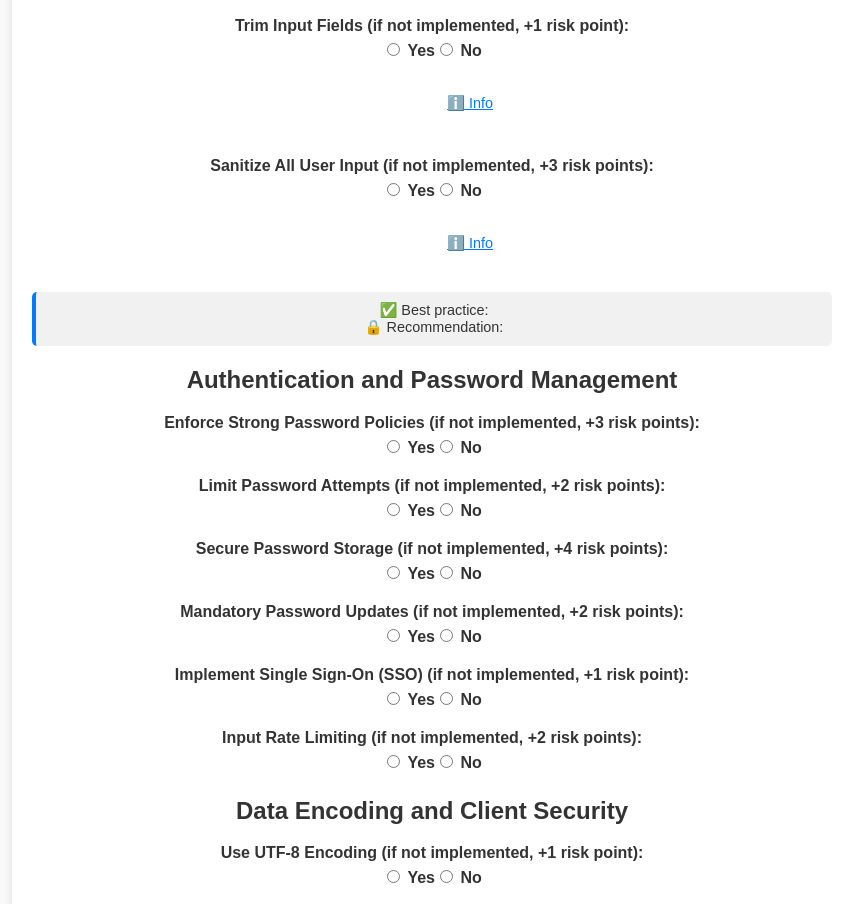
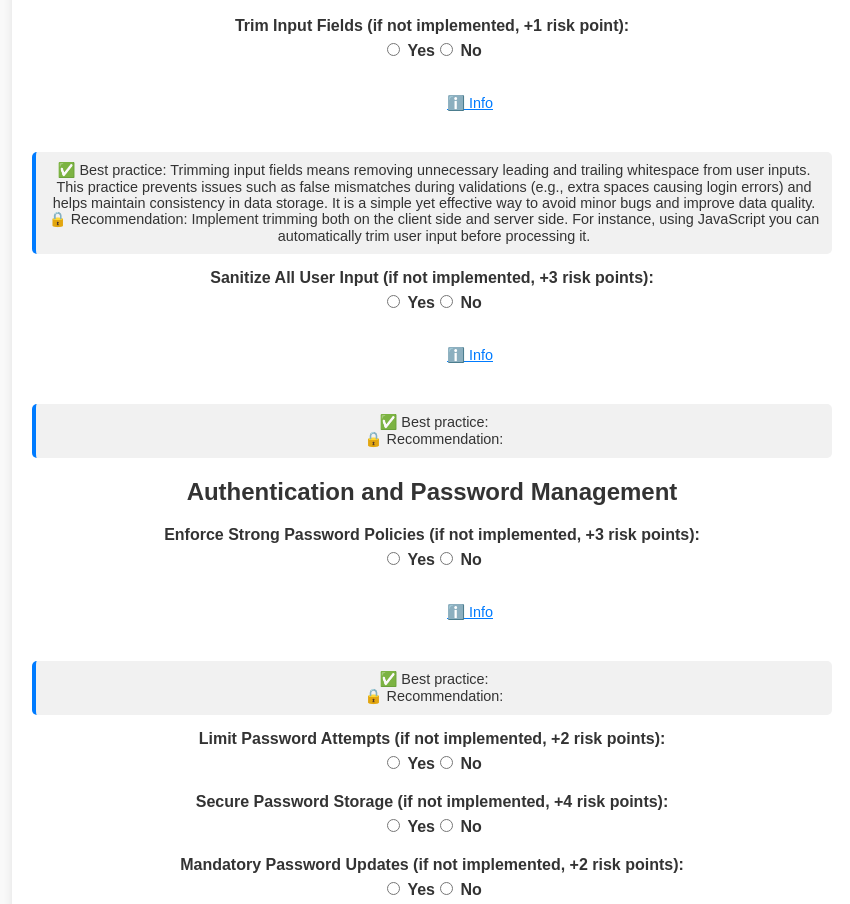
Before and after one commit to JuanSarthou/cybersecurity-risk_calculator_for_web_developers-showcase, a plain HTML site: page index.html in a window 1280 px wide. Shown: the part 151-1055 px from the top of the page, without its empty margins (208-1058 px from the left). Drawn offline with Linux system fonts and the light colour scheme.

Commit message:
Update index.html

```diff
--- a/index.html
+++ b/index.html
@@ -21,9 +21,9 @@
             <label><input type="radio" name="trimInput" value="1"> No</label>
           </div>
           <div>
-           <br><button class="info-button" onclick="toggleInfo('input-info')">ℹ️ Info</button>
+           <br><button class="info-button" onclick="toggleInfo('input-info-1')">ℹ️ Info</button>
           </div>
-          <div class="info-box" id="input-info">
+          <div class="info-box" id="input-info-1">
           ✅ Best practice: Trimming input fields means removing unnecessary leading and trailing whitespace from user inputs. This practice prevents issues such as false mismatches during validations (e.g., extra spaces causing login errors) and helps maintain consistency in data storage. It is a simple yet effective way to avoid minor bugs and improve data quality.<br>
           🔒 Recommendation: Implement trimming both on the client side and server side. For instance, using JavaScript you can automatically trim user input before processing it.
           </div>
@@ -35,10 +35,11 @@
             <label><input type="radio" name="sanitizeInput" value="0" required> Yes</label>
             <label><input type="radio" name="sanitizeInput" value="3"> No</label>
           </div>
+
           <div>
-           <br><button class="info-button" onclick="toggleInfo('input-info')">ℹ️ Info</button>
+           <br><button class="info-button" onclick="toggleInfo('input-info-2')">ℹ️ Info</button>
           </div>
-          <div class="info-box" id="input-info">
+          <div class="info-box" id="input-info-2">
           ✅ Best practice: <br>
           🔒 Recommendation:
           </div>
@@ -51,6 +52,15 @@
             <label><input type="radio" name="strongPassword" value="0" required> Yes</label>
             <label><input type="radio" name="strongPassword" value="3"> No</label>
           </div>
+
+          <div>
+           <br><button class="info-button" onclick="toggleInfo('input-info-3')">ℹ️ Info</button>
+          </div>
+          <div class="info-box" id="input-info-3">
+          ✅ Best practice: <br>
+          🔒 Recommendation:
+          </div>
+
         </div>
         <div class="question">
           <label>Limit Password Attempts (if not implemented, +2 risk points):</label>
```
